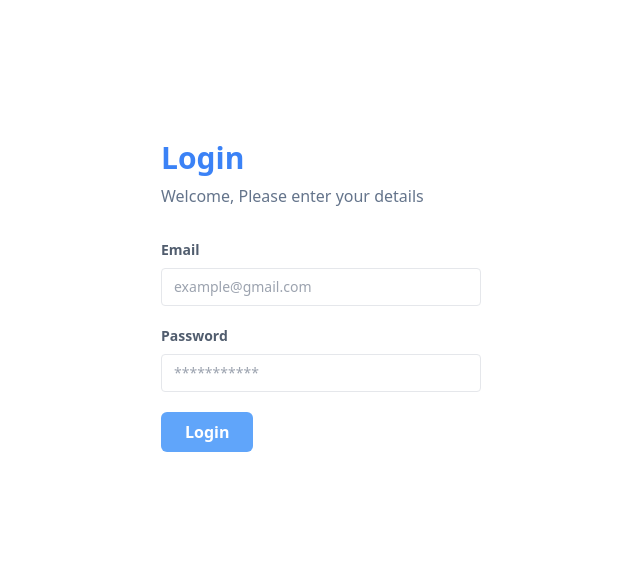
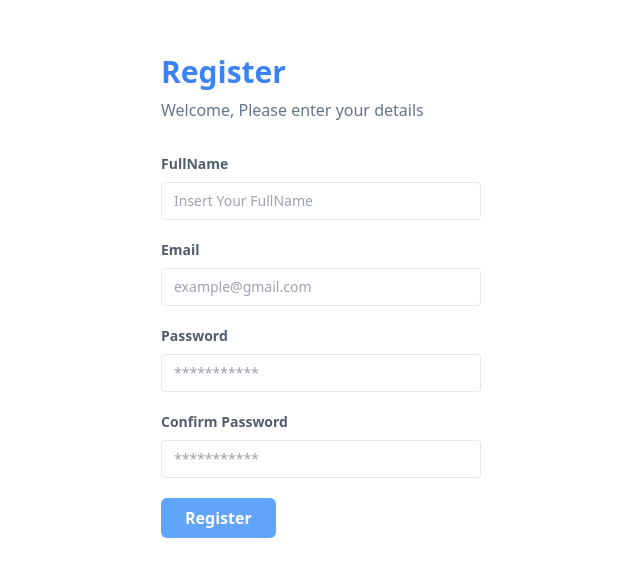
Before and after one commit to matuladaandi/belajar-react, a React (Vite) app: page / in a window 1280 px wide. Shown: the part 104-680 px from the top of the page, without its empty margins (319-959 px from the left). Built offline with nearby package versions, Linux system fonts and the light colour scheme.

Commit message:
fix: UI Register

```diff
--- a/src/App.jsx
+++ b/src/App.jsx
@@ -1,10 +1,12 @@
-import LoginPage from "./pages/login";
+import RegisterPage from "./pages/register";
 
 function App() {
   return (
     <>
       <div className="flex justify-center min-h-screen items-center">
-       <LoginPage></LoginPage>
+        {/* <LoginPage></LoginPage> */}
+
+        <RegisterPage />
       </div>
     </>
   );
--- /dev/null
+++ b/src/components/Fragments/FormRegister.jsx
@@ -0,0 +1,37 @@
+import Button from "../Elements/Button";
+import InputForm from "../Elements/Input";
+
+const FormRegister = () => {
+  return (
+    <form action="">
+      <InputForm
+        label="FullName"
+        type="text"
+        name="fullname"
+        placeholder="Insert Your FullName"
+      />
+      <InputForm
+        label="Email"
+        type="email"
+        name="email"
+        placeholder="example@gmail.com"
+      />
+      <InputForm
+        label="Password"
+        type="password"
+        name="password"
+        placeholder="***********"
+      />
+      <InputForm
+        label="Confirm Password"
+        type="password"
+        name="confirmPassword"
+        placeholder="***********"
+      />
+
+      <Button classname="blue" label="Register" />
+    </form>
+  );
+};
+
+export default FormRegister;
--- a/src/components/Layouts/AuthLayouts.jsx
+++ b/src/components/Layouts/AuthLayouts.jsx
@@ -1,5 +1,3 @@
-import FormLogin from "../Fragments/FormLogin";
-
 const AuthLayout = (props) => {
   const { title,children } = props;
 
--- /dev/null
+++ b/src/pages/register.jsx
@@ -0,0 +1,12 @@
+import AuthLayout from "../components/Layouts/AuthLayouts";
+import FormRegister from "../components/Fragments/FormRegister";
+
+const RegisterPage = () => {
+  return (
+    <AuthLayout title="Register">
+      <FormRegister />
+    </AuthLayout>
+  );
+};
+
+export default RegisterPage;
```
